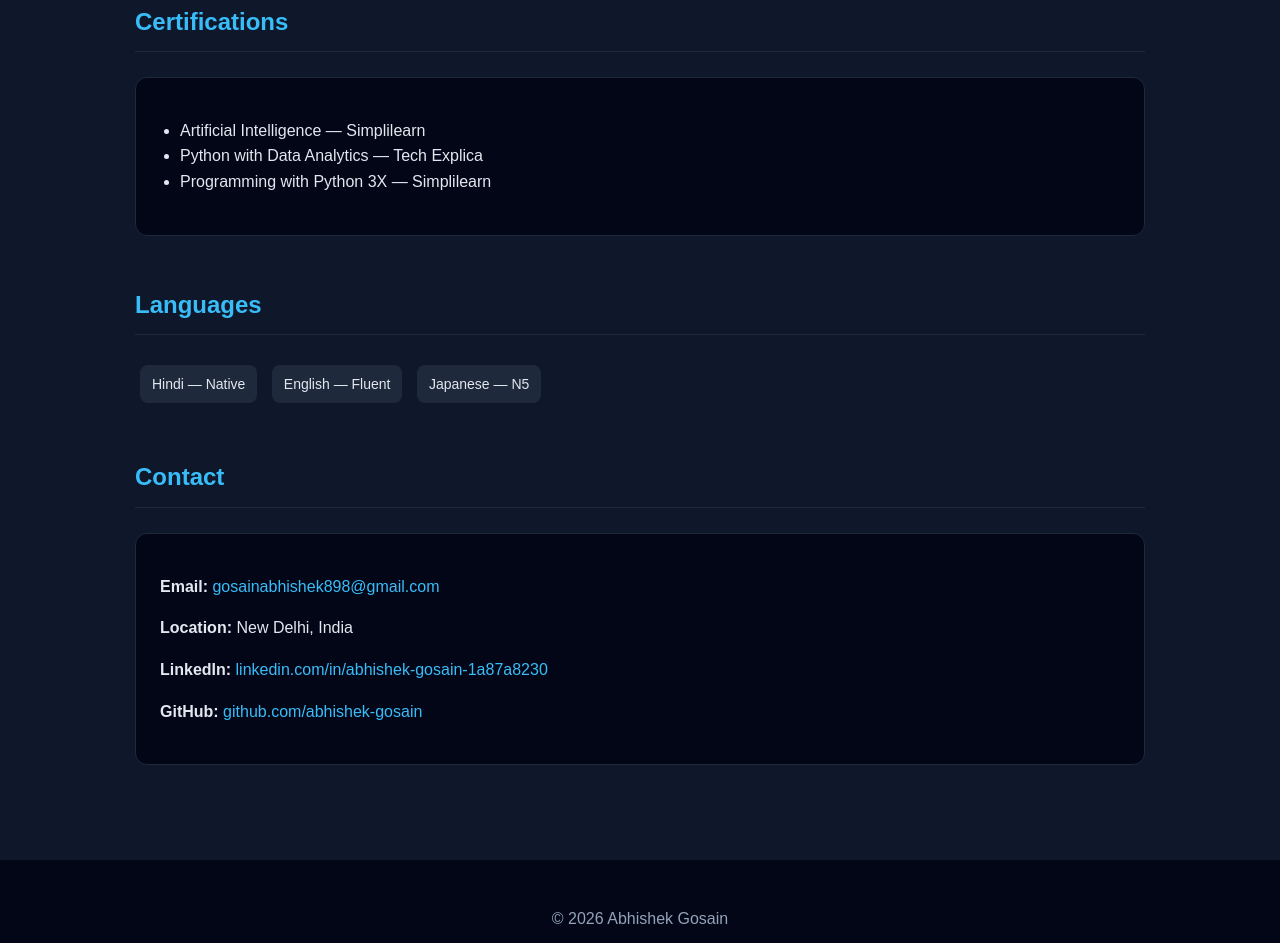
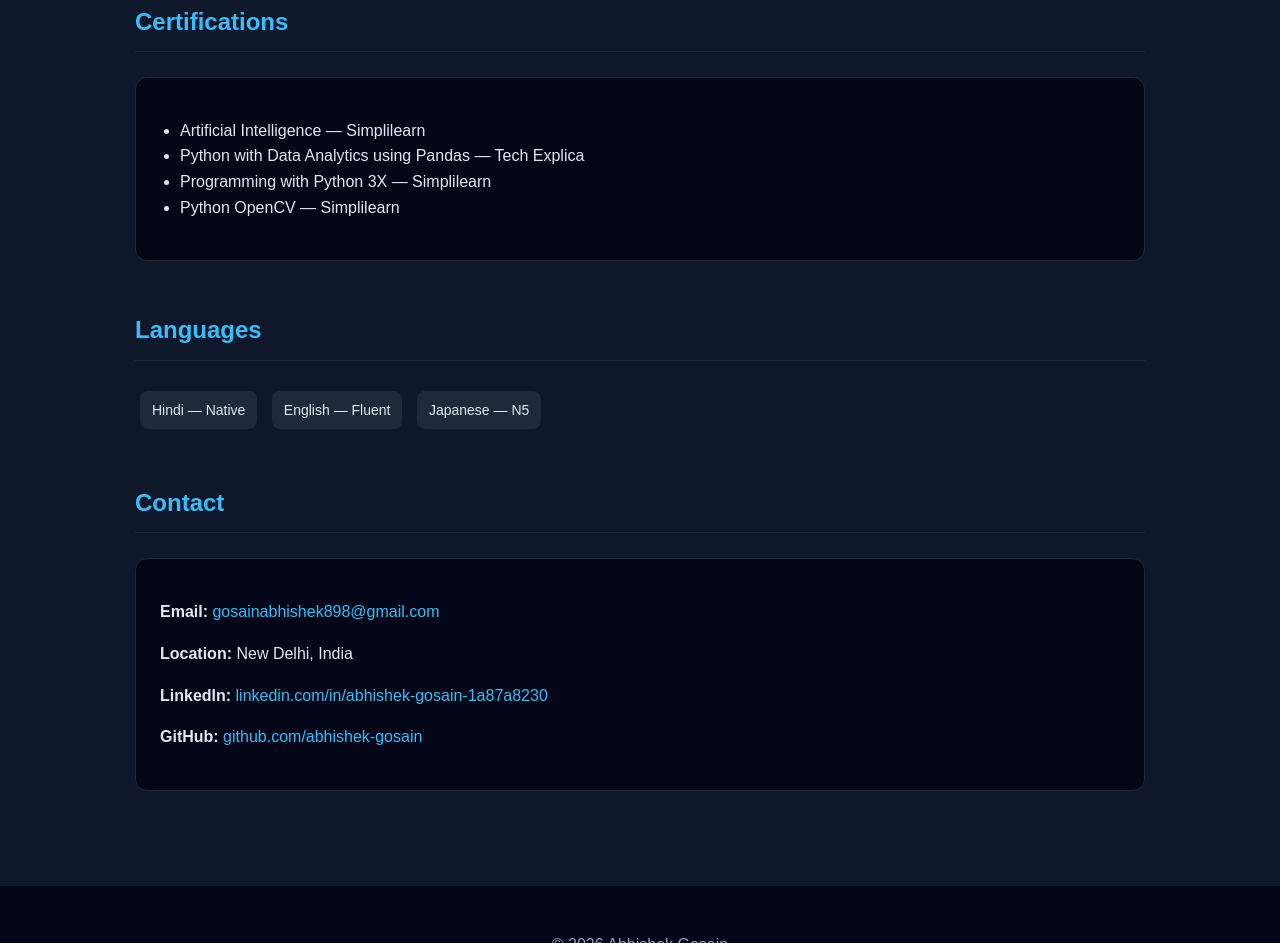
Before and after one commit to Abhishek-Gosain/abhishek-gosain.github.io, a plain HTML site: page index.html in a window 1280 px wide. Shown: the part 7231-8174 px from the top of the page. Drawn offline with Linux system fonts and the light colour scheme.

Commit message:
Update index.html

```diff
--- a/index.html
+++ b/index.html
@@ -775,7 +775,7 @@ Flutter · JavaScript · REST APIs
 </p>
 
 <a class="project-link"
-href="#"
+href="https://github.com/Abhishek-Gosain/EduTrackmate-Student-Teacher-Management-App.git"
 target="_blank">
 View Project →
 </a>
@@ -943,9 +943,11 @@ Jagannath International Management School, Delhi
 
 <li>Artificial Intelligence — Simplilearn</li>
 
-<li>Python with Data Analytics — Tech Explica</li>
+<li>Python with Data Analytics using Pandas — Tech Explica</li>
 
 <li>Programming with Python 3X — Simplilearn</li>
+
+<li>Python OpenCV — Simplilearn</li>
 
 </ul>
 
```
